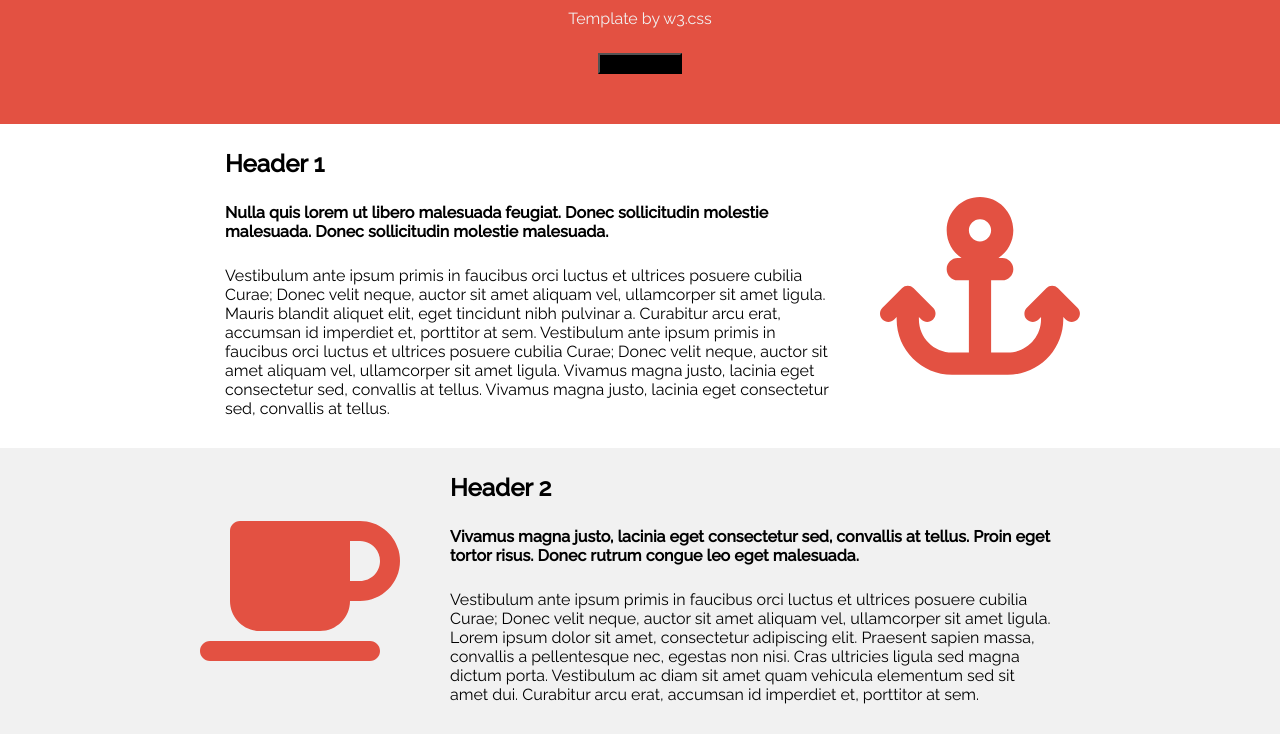
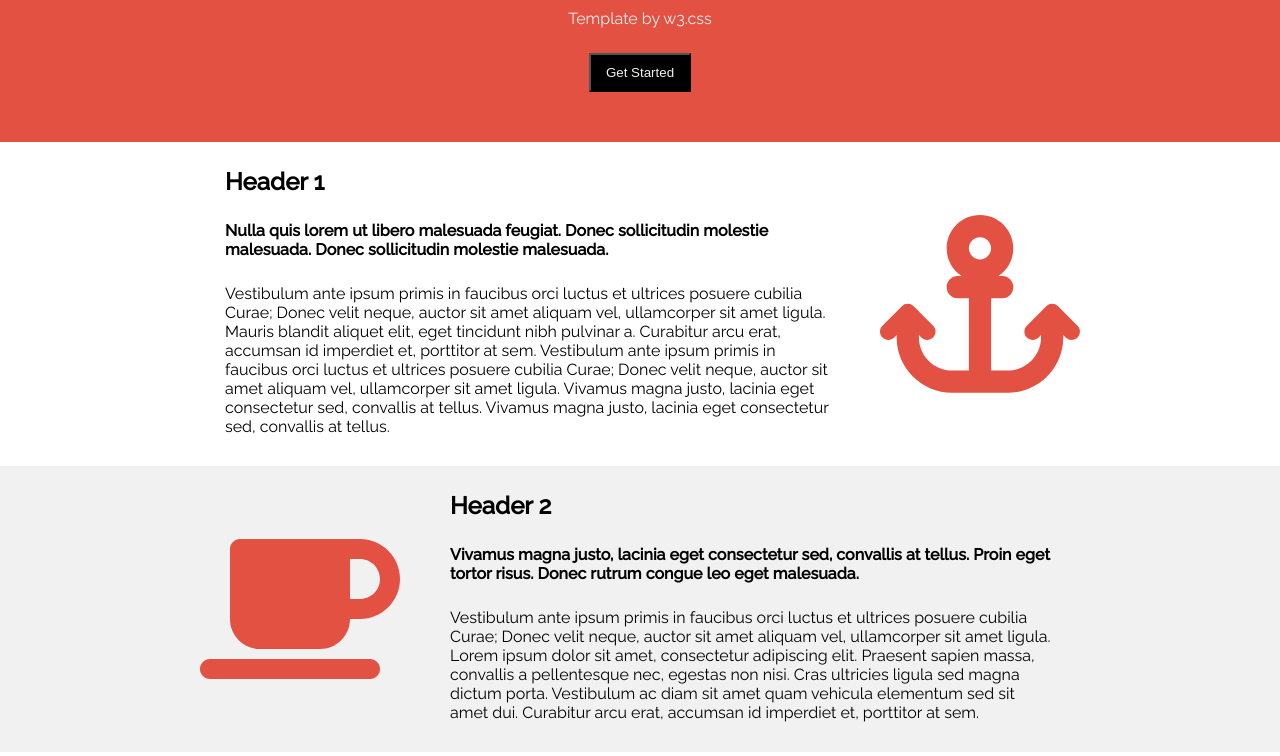
Before and after one commit to kayleechristine/extra-exercises, a website: page generic-business.html in a window 1280 px wide. Shown: the part 214-970 px from the top of the page. Drawn offline with Linux system fonts and the light colour scheme.

Commit message:
finished the "start page" button

```diff
--- a/css/generic-business.css
+++ b/css/generic-business.css
@@ -27,6 +27,9 @@ nav {
 }
 button {
     background-color: black;
+    color: var(--light);
+    border-color: black;
+    padding: 10px 15px;
 }
 .section-1 {
     display: flex;
```
